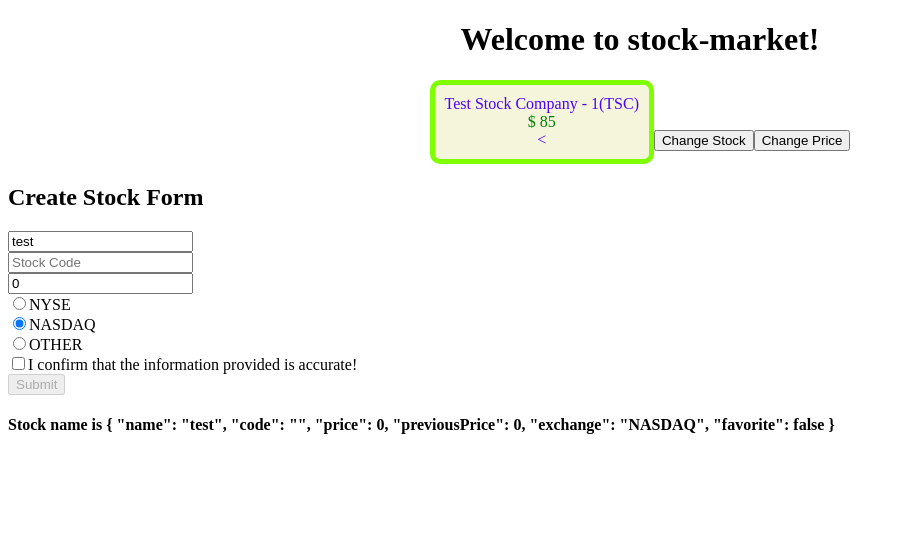
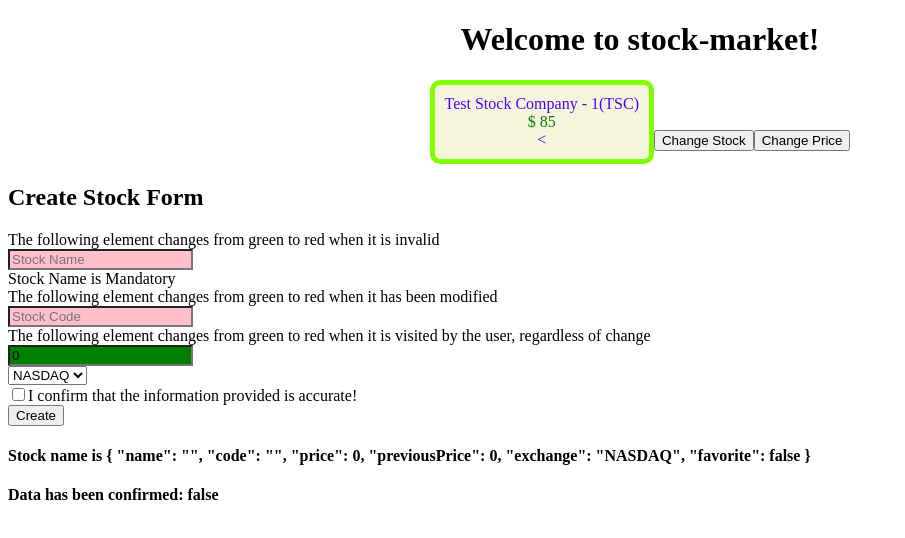
Before and after one commit to hema35/stock-market, an Angular app: page / in a window 1280 px wide. Shown: the top 538 px of the page, without its empty margins (0-905 px from the left). Built offline with nearby package versions, Linux system fonts and the light colour scheme.

Commit message:
template reference added

```diff
--- a/src/app/stock/create-stock/create-stock.component.html
+++ b/src/app/stock/create-stock/create-stock.component.html
@@ -1,22 +1,39 @@
 <h2>Create Stock Form</h2>
 
-<div class="Form-group">
-  <form (ngSubmit)="createStock()">
+<div class="form-group">
+  <form (ngSubmit)="createStock(stockForm)" #stockForm="ngForm">
+    <div>The following element changes from green to red when it is invalid</div>
     <div class="stock-name">
-      <input type="text" placeholder="Stock Name" name="stockName" [(ngModel)]="stock.name">
+      <input type="text" placeholder="Stock Name" name="stockName" required #stockName="ngModel" [(ngModel)]="stock.name">
     </div>
-
+    <div *ngIf="stockName.errors && stockName.errors.required">
+      Stock Name is Mandatory
+    </div>
+<div>The following element changes from green to red when it has been modified</div>
     <div class="stock-code">
-      <input type="text" placeholder="Stock Code" name="stockCode" [(ngModel)]="stock.code">
+      <input type="text" placeholder="Stock Code" required minlength="2" name="stockCode" #stockCode="ngModel" [(ngModel)]="stock.code">
     </div>
-
-    <div class="stock-code">
-      <input type="number" placeholder="Stock Price" name="stockPrice" [(ngModel)]="stock.price"
+    <div *ngIf="stockCode.dirty && stockCode.invalid">
+      <div *ngIf="stockCode.errors.required">
+        Stock Code is Mandatory
+      </div>
+      <div *ngIf="stockCode.errors.minlength">Stock Code must be atleast of length 2</div>
+    </div>
+<div>The following element changes from green to red when it is visited by the user, regardless of change</div>
+    <div class="stock-price">
+      <input type="number" placeholder="Stock Price" name="stockPrice" required #stockPrice="ngModel" [(ngModel)]="stock.price"
       (ngModelChange)="setStockPrice($event)">
     </div>
+<div *ngIf="stockPrice.dirty && stockPrice.invalid">
+  <div *ngIf="stockPrice.errors.required">Stock Price is Mandatory</div>/div>
+</div>
+    <div class="stock-exchange">
+      <div><select name="stockExchange" [(ngModel)]="stock.exchange">
+        <option *ngFor="let exchange of exchanges"
+        [ngValue]="exchange">{{exchange}}</option>
 
-    <div class="stock-exchange">
-      <div>
+      </select></div>
+      <!-- <div>
         <input type="radio" name="stockExchange" [(ngModel)]="stock.exchange" value="NYSE">NYSE
       </div>
 
@@ -28,14 +45,15 @@
       <div>
         <input type="radio" name="stockExchange"
         [(ngModel)]="stock.exchange" value="OTHER">OTHER
-      </div>
+      </div> -->
     </div>
     <div class="stock-confirm">
-      <input type="checkbox" name="stockConfirm"
+      <input type="checkbox" name="stockConfirm" required
        [(ngModel)]="confirmed">I confirm that the information provided is accurate!
     </div>
   </form>
-  <button [disabled]="!confirmed" type="submit">Submit</button>
+  <button type="submit">Create</button>
 </div>
 
-<h4>Stock name is {{stock|json}}</h4>
+<h4>Stock name is {{stock | json}}</h4>
+<h4>Data has been confirmed: {{confirmed}}</h4>
--- a/src/app/stock/create-stock/create-stock.component.scss
+++ b/src/app/stock/create-stock/create-stock.component.scss
@@ -0,0 +1,11 @@
+.stock-name .ng-valid,
+.stock-code .ng-valid,
+.stock-price .ng-valid {
+  background-color: green;
+}
+
+.stock-name .ng-invalid,
+.stock-code .ng-invalid,
+.stock-price .ng-invalid {
+  background-color: pink;
+}
--- a/src/app/stock/create-stock/create-stock.component.ts
+++ b/src/app/stock/create-stock/create-stock.component.ts
@@ -9,9 +9,10 @@ import { Stock } from 'src/app/model/stock';
 export class CreateStockComponent  {
 
 public stock: Stock;
+public exchanges = ['NYSE', 'NASDAQ', 'OTHER'];
 public confirmed = false;
   constructor() {
-    this.stock = new Stock('test','',0,0,'NASDAQ');
+    this.stock = new Stock('','',0,0,'NASDAQ');
    }
 
    setStockPrice(price) {
@@ -19,8 +20,14 @@ public confirmed = false;
      this.stock.previousPrice = price;
    }
 
-   createStock() {
+   createStock(stockForm) {
+     console.log('Stock form', stockForm);
+     if(stockForm.valid) {
      console.log('Creating stock', this.stock);
+   } else {
+     console.error('Stock form is in an invalid state');
    }
 
   }
+
+}
```
